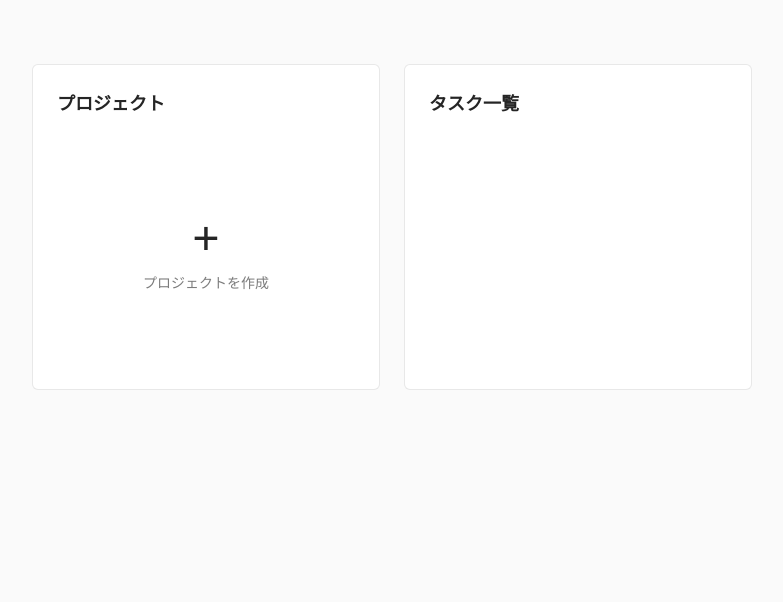
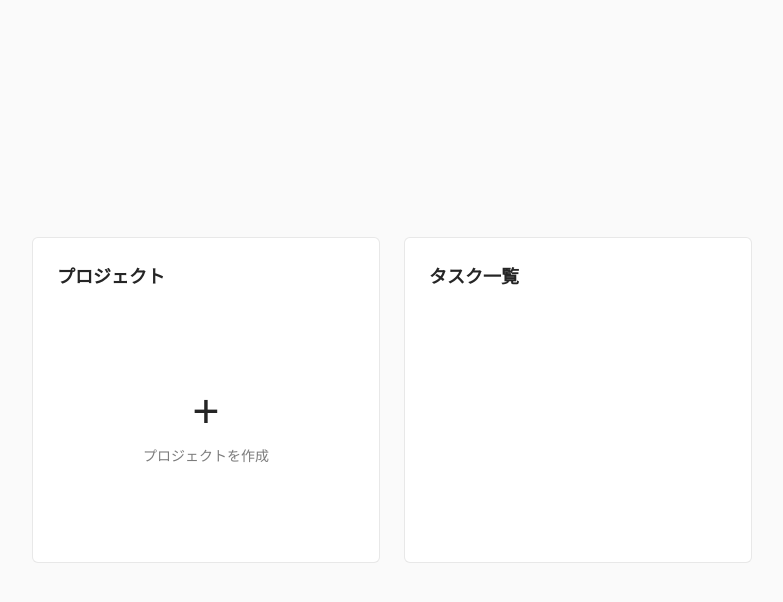
Before and after one commit to namiyama814/probPlan, a plain HTML site: page index.html in a window 1280 px wide. Shown: the whole page, without its empty margins (248-1031 px from the left). Drawn offline with nearby package versions, Linux system fonts and the light colour scheme.

Commit message:
レイアウトの調整

```diff
--- a/index.html
+++ b/index.html
@@ -9,9 +9,9 @@
   <title>ProbPlan</title>
 </head>
 
-<body class="bg-[var(--color-bg)] text-[var(--color-text)] antialiased min-h-screen">
+<body class="bg-[var(--color-bg)] text-[var(--color-text)] antialiased min-h-screen flex items-center justify-center">
 
-  <main class="max-w-3xl mx-auto px-6 py-16">
+  <main class="max-w-3xl w-full px-6">
 
     <div class="overflow-x-auto snap-x snap-mandatory">
       <div class="flex gap-6 md:grid md:grid-cols-2 md:min-w-0">
```
